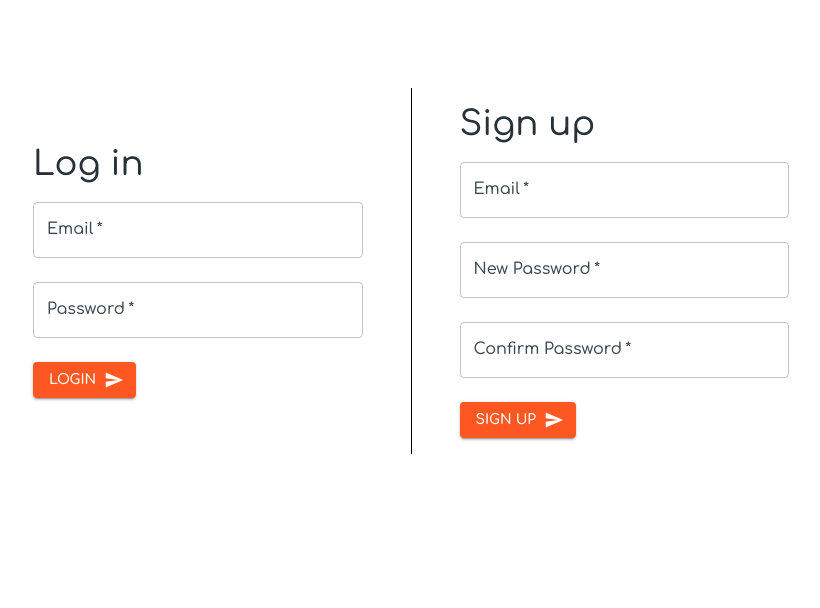
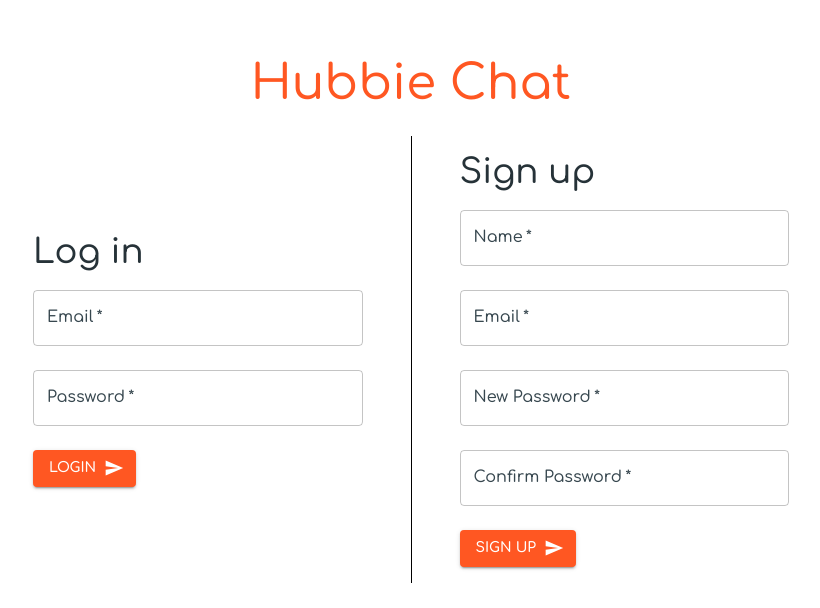
Before and after one commit to RaulLit/Hubbie-Chat-Frontend, a React (Create React App) app: page /auth in a window 1280 px wide. Shown: the top 608 px of the page, without its empty margins (229-1049 px from the left). Built offline with nearby package versions, Linux system fonts and the light colour scheme.

Commit message:
Added Heading in Auth page & added name field in form

```diff
--- a/src/components/auth/Auth.js
+++ b/src/components/auth/Auth.js
@@ -1,4 +1,4 @@
-import { Container, Divider } from "@mui/material";
+import { Box, Container, Divider, Typography } from "@mui/material";
 import { SignupForm } from "./SignupForm";
 import { LoginForm } from "./LoginForm";
 
@@ -7,15 +7,29 @@ export const Auth = () => {
     <Container
       maxWidth="md"
       sx={{
-        mt: (theme) => theme.spacing(10),
+        mt: (theme) => theme.spacing(5),
         display: "flex",
         justifyContent: "space-around",
         alignItems: "center",
+        flexDirection: "column",
       }}
     >
-      <LoginForm />
-      <Divider orientation="vertical" variant="middle" flexItem color="black" />
-      <SignupForm />
+      <Box p={2}>
+        <Typography variant="h3" color="primary">
+          Hubbie Chat
+        </Typography>
+      </Box>
+      <Box
+        sx={{
+          display: "flex",
+          justifyContent: "space-around",
+          alignItems: "center",
+        }}
+      >
+        <LoginForm />
+        <Divider orientation="vertical" variant="middle" flexItem color="black" />
+        <SignupForm />
+      </Box>
     </Container>
   );
 };
--- a/src/components/auth/SignupForm.js
+++ b/src/components/auth/SignupForm.js
@@ -12,11 +12,12 @@ export const SignupForm = () => {
 
   // Schema
   const schema = yup.object().shape({
+    name: yup.string().min(2).required(),
     email: yup.string().email("Invalid Email!").required("Email is required!"),
-    newPassword: yup.string().min(4).max(20).required(),
+    password: yup.string().min(4).max(20).required(),
     confirmPassword: yup
       .string()
-      .oneOf([yup.ref("newPassword"), null], "Password don't match!")
+      .oneOf([yup.ref("password"), null], "Password don't match!")
       .required(),
   });
 
@@ -29,9 +30,8 @@ export const SignupForm = () => {
     resolver: yupResolver(schema),
   });
 
-  const handleSignup = async (data) => {
-    const { email, newPassword: password } = data;
-    await signup(email, password);
+  const handleSignup = async ({ name, email, password }) => {
+    await signup({ name, email, password });
     navigate("/home");
   };
 
@@ -44,6 +44,17 @@ export const SignupForm = () => {
     >
       <Typography variant="h4">Sign up</Typography>
       <form noValidate autoComplete="off" onSubmit={handleSubmit(handleSignup)}>
+        <TextField
+          margin="normal"
+          label="Name"
+          variant="outlined"
+          color="secondary"
+          fullWidth
+          required
+          error={errors.name ? true : false}
+          helperText={errors.name?.message}
+          {...register("name")}
+        />
         <TextField
           margin="normal"
           label="Email"
@@ -63,9 +74,9 @@ export const SignupForm = () => {
           type="password"
           fullWidth
           required
-          error={errors.newPassword ? true : false}
-          helperText={errors.newPassword?.message}
-          {...register("newPassword")}
+          error={errors.password ? true : false}
+          helperText={errors.password?.message}
+          {...register("password")}
         />
 
         <TextField
```
